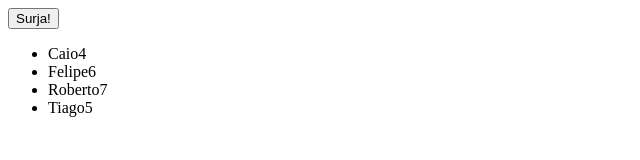
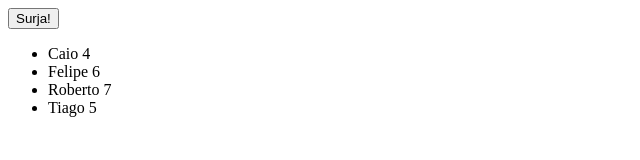
Before and after one commit to cartulo/exercicios, a plain HTML site: page Aperfeiçoamento/exercicio10.html in a window 1280 px wide. Both pictures are taken after a click on the button "Surja!". Shown: the full height of the page, 0-640 px from the left. Drawn offline with Linux system fonts and the light colour scheme.

Commit message:
Update exercicio10.html

```diff
--- a/Aperfeiçoamento/exercicio10.html
+++ b/Aperfeiçoamento/exercicio10.html
@@ -8,11 +8,10 @@
         function letras() {
             let nomes = ["Caio", "Felipe", "Roberto", "Tiago"];
             let lista = document.getElementById('lista');
-            for (var i = 0; i < nomes.length; i++) {
-                let item = document.createElement('li');
-                item.appendChild(document.createTextNode(nomes[i] + nomes[i].length));
-                lista.appendChild(item);
-            }
+            let format = nomes.map(x => {
+                return `<li>${x} ${x.length}</li>`;
+            })
+            lista.innerHTML = format.join(' ');
         }
     </script>
 </body>
```
